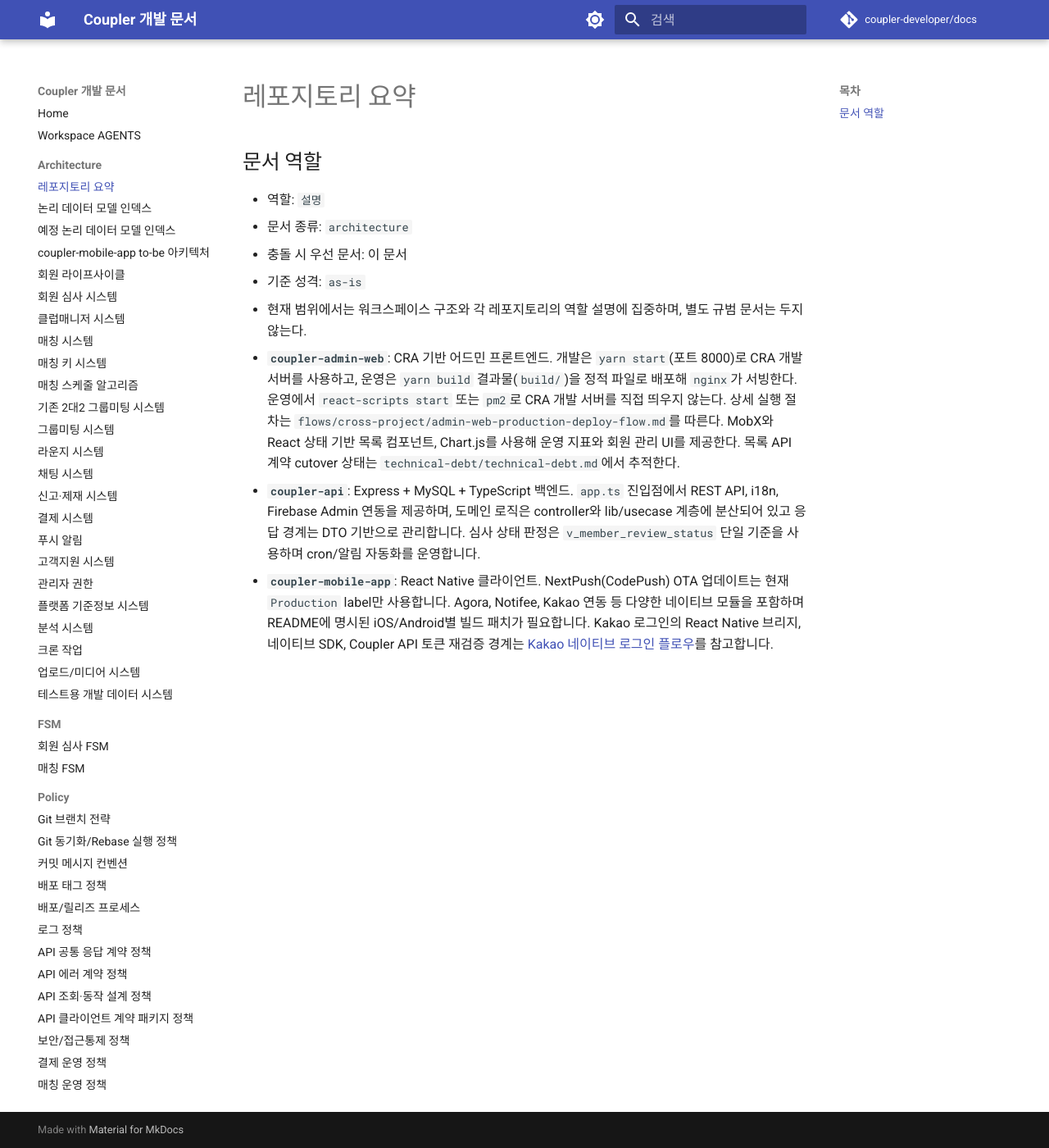
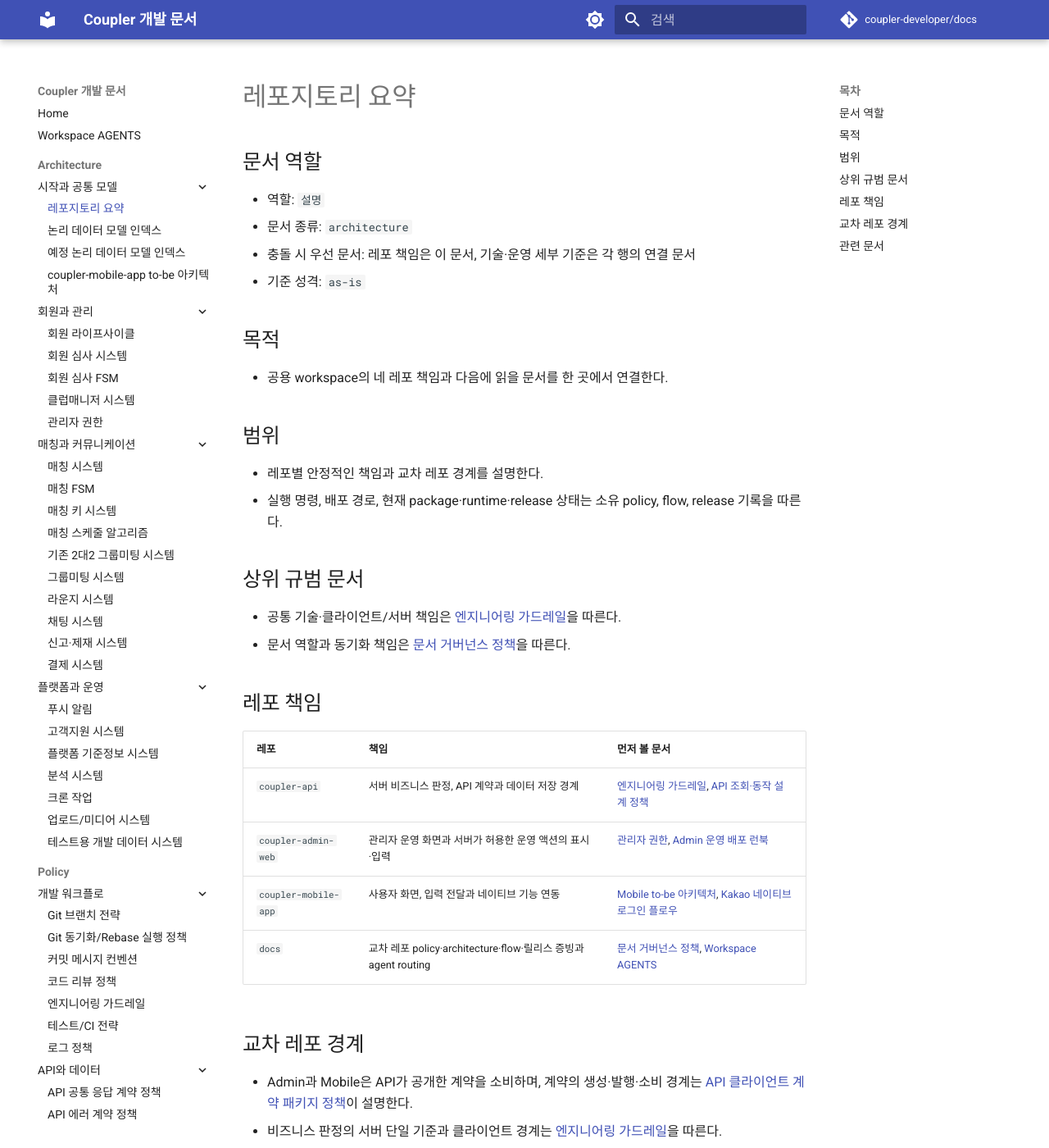
Before and after one commit to coupler-developer/docs, an MkDocs documentation site: the page built from content/architecture/repo-overview.md, in a window 1280 px wide and 1400 px high. Shown: the whole window at 82% size. Built offline with MkDocs 1.6.1 and Material for MkDocs 9.7.7, drawn with Linux system fonts in a browser that asks for light colours; comment, search, counter and statistics services are not loaded; some of the changed text lies outside the part shown.

Commit message:
docs: 문서 탐색 구조 단순화
Reason:
- 문서 종류 중심의 평면 탐색과 일회성 리뷰 기록 노출로 첫 진입 경로가 불명확했다.

Changes:
- Home과 nav를 작업·도메인 중심으로 재구성했다.
- 레포 책임 문서를 안정적인 경계와 SoT 링크 중심으로 축약했다.
- 일회성 cutover 리뷰를 lifecycle tombstone으로 retire 처리했다.

How:
- 파일 이동이나 새 문서 없이 기존 인덱스와 lifecycle registry를 동기화했다.

Tests:
- yarn verify 통과

```diff
--- a/content/architecture/repo-overview.md
+++ b/content/architecture/repo-overview.md
@@ -4,11 +4,42 @@
 
 - 역할: `설명`
 - 문서 종류: `architecture`
-- 충돌 시 우선 문서: 이 문서
+- 충돌 시 우선 문서: 레포 책임은 이 문서, 기술·운영 세부 기준은 각 행의 연결 문서
 - 기준 성격: `as-is`
 
-- 현재 범위에서는 워크스페이스 구조와 각 레포지토리의 역할 설명에 집중하며, 별도 규범 문서는 두지 않는다.
+## 목적
 
-- **`coupler-admin-web`**: CRA 기반 어드민 프론트엔드. 개발은 `yarn start`(포트 8000)로 CRA 개발 서버를 사용하고, 운영은 `yarn build` 결과물(`build/`)을 정적 파일로 배포해 `nginx`가 서빙한다. 운영에서 `react-scripts start` 또는 `pm2`로 CRA 개발 서버를 직접 띄우지 않는다. 상세 실행 절차는 `flows/cross-project/admin-web-production-deploy-flow.md`를 따른다. MobX와 React 상태 기반 목록 컴포넌트, Chart.js를 사용해 운영 지표와 회원 관리 UI를 제공한다. 목록 API 계약 cutover 상태는 `technical-debt/technical-debt.md`에서 추적한다.
-- **`coupler-api`**: Express + MySQL + TypeScript 백엔드. `app.ts` 진입점에서 REST API, i18n, Firebase Admin 연동을 제공하며, 도메인 로직은 controller와 lib/usecase 계층에 분산되어 있고 응답 경계는 DTO 기반으로 관리합니다. 심사 상태 판정은 `v_member_review_status` 단일 기준을 사용하며 cron/알림 자동화를 운영합니다.
-- **`coupler-mobile-app`**: React Native 클라이언트. NextPush(CodePush) OTA 업데이트는 현재 `Production` label만 사용합니다. Agora, Notifee, Kakao 연동 등 다양한 네이티브 모듈을 포함하며 README에 명시된 iOS/Android별 빌드 패치가 필요합니다. Kakao 로그인의 React Native 브리지, 네이티브 SDK, Coupler API 토큰 재검증 경계는 [Kakao 네이티브 로그인 플로우](../flows/cross-project/kakao-native-login-flow.md)를 참고합니다.
+- 공용 workspace의 네 레포 책임과 다음에 읽을 문서를 한 곳에서 연결한다.
+
+## 범위
+
+- 레포별 안정적인 책임과 교차 레포 경계를 설명한다.
+- 실행 명령, 배포 경로, 현재 package·runtime·release 상태는 소유 policy, flow, release 기록을 따른다.
+
+## 상위 규범 문서
+
+- 공통 기술·클라이언트/서버 책임은 [엔지니어링 가드레일](../policy/engineering-guardrails.md)을 따른다.
+- 문서 역할과 동기화 책임은 [문서 거버넌스 정책](../policy/document-governance-policy.md)을 따른다.
+
+## 레포 책임
+
+| 레포 | 책임 | 먼저 볼 문서 |
+| --- | --- | --- |
+| `coupler-api` | 서버 비즈니스 판정, API 계약과 데이터 저장 경계 | [엔지니어링 가드레일](../policy/engineering-guardrails.md), [API 조회·동작 설계 정책](../policy/api-operation-design-policy.md) |
+| `coupler-admin-web` | 관리자 운영 화면과 서버가 허용한 운영 액션의 표시·입력 | [관리자 권한](admin-permission.md), [Admin 운영 배포 런북](../flows/cross-project/admin-web-production-deploy-flow.md) |
+| `coupler-mobile-app` | 사용자 화면, 입력 전달과 네이티브 기능 연동 | [Mobile to-be 아키텍처](mobile-app-to-be.md), [Kakao 네이티브 로그인 플로우](../flows/cross-project/kakao-native-login-flow.md) |
+| `docs` | 교차 레포 policy·architecture·flow·릴리스 증빙과 agent routing | [문서 거버넌스 정책](../policy/document-governance-policy.md), [Workspace AGENTS](../AGENTS.md) |
+
+## 교차 레포 경계
+
+- Admin과 Mobile은 API가 공개한 계약을 소비하며, 계약의 생성·발행·소비 경계는
+  [API 클라이언트 계약 패키지 정책](../policy/api-client-contract-package-policy.md)이 설명한다.
+- 비즈니스 판정의 서버 단일 기준과 클라이언트 경계는
+  [엔지니어링 가드레일](../policy/engineering-guardrails.md)을 따른다.
+- 다중 레포 변경의 적용 순서와 검증은 연결된 policy, flow와 release 기록에서 소유한다.
+
+## 관련 문서
+
+- [API 계약 변경 모바일 릴리즈 플로우](../flows/cross-project/api-contract-mobile-release-flow.md)
+- [배포/릴리즈 프로세스](../policy/release-process.md)
+- [테스트/CI 전략](../policy/testing-strategy.md)
--- a/content/flows/cross-project/api-contract-cutover-final-review.md
+++ /dev/null
@@ -1,121 +0,0 @@
-# API 계약 cutover 최종 리뷰
-
-## 문서 역할
-
-- 역할: `시나리오`
-- 문서 종류: `flow`
-- 충돌 시 우선 문서: [엔지니어링 가드레일](../../policy/engineering-guardrails.md), [API 공통 응답 계약 정책](../../policy/api-response-contract-policy.md), [API 클라이언트 계약 패키지 정책](../../policy/api-client-contract-package-policy.md)
-- 기준 성격: `as-is`
-
-## 목적
-
-- API/Admin/Mobile 동시 배포 계약 묶음의 최종 코드 리뷰 범위, 검증 결과, 열린 Finding과 merge 조건을 기록한다.
-
-## 범위
-
-- 리뷰일: `2026-07-12`
-- 변경 유형: `코드+문서`
-- 판정 범위: `동시 배포 계약 묶음`
-- API: `coupler-api` PR [#107](https://github.com/coupler-developer/coupler-api/pull/107), source commit `56f7a45`, merge commit `c872927`
-- Admin: `coupler-admin-web` PR [#54](https://github.com/coupler-developer/coupler-admin-web/pull/54), merge commit `d58040f8`
-- Mobile: `coupler-mobile-app` PR [#156](https://github.com/coupler-developer/coupler-mobile-app/pull/156), merge commit `a5f4a0b`
-- Docs: `docs` PR [#53](https://github.com/coupler-developer/docs/pull/53), 이 문서와 직접 연결된 정책 변경
-- 직접 연결 문서:
-    - [API 공통 응답 계약 정책](../../policy/api-response-contract-policy.md)
-    - [API 클라이언트 계약 패키지 정책](../../policy/api-client-contract-package-policy.md)
-    - [배포/릴리즈 프로세스](../../policy/release-process.md)
-    - [엔지니어링 가드레일](../../policy/engineering-guardrails.md)
-    - [코드 리뷰 정책](../../policy/code-review-policy.md)
-    - [기술 부채 정리](../../technical-debt/technical-debt.md)
-- 제외:
-    - operation별 success DTO runtime validator 완성
-    - operation별 type-only public request DTO 생성과 소비자 local request wire DTO 제거
-    - Store/NextPush 배포 이력
-    - `min_version`/`force_update`와 legacy traffic 운영 증빙
-    - API URL-encoded parser 실제 제거
-- 조건부 추가 관점: API 계약, 다중 레포 계약
-- N/A 근거: DB, 권한, 결제, 상태 머신, UI 표시를 변경하지 않는다.
-
-## 최종 구조 판정
-
-| 경계 | 판정 | 근거 |
-| --- | --- | --- |
-| API 성공/실패 envelope | `No Findings` | `coupler-api/packages/contracts/src/response.ts`, API 전체 품질 게이트 통과 |
-| 성공 `data` runtime 경계 | `No Findings` | DTO validator 완성 전 `ApiEnvelope<unknown>`만 보장하고 소비자 공통 경계 한 곳에서 compile-time 타입을 결합 |
-| Mobile 요청 transport | `No Findings` | GET/DELETE query, POST/PUT JSON, upload multipart 및 관련 테스트 |
-| Admin 요청 transport | `No Findings` | GET/DELETE query, 일반 POST JSON, FormData boundary 자동 생성 |
-| Admin 일반/목록 응답 경계 | `No Findings` | 일반 응답과 목록 응답 모두 `unknown -> isEnvelope -> ok 분기 -> data 검증/결합` 순서 |
-| Package 공개 runtime | `No Findings` | 발행 및 소비 version `0.1.5` 정렬, 설치 runtime 실제 export gate 통과 |
-| URL-encoded client body | `No Findings` | Mobile serializer 제거, Swagger App write request JSON 수렴 |
-
-## 검증
-
-| 레포 | 명령 | 결과 |
-| --- | --- | --- |
-| API | `pnpm lint && pnpm typecheck && pnpm format && pnpm check:contracts && pnpm pack:contracts && pnpm test:ci` | 통과, 102 suites / 851 tests |
-| Admin | `yarn lint && yarn typecheck && yarn format && yarn test:ci` | 통과, 9 suites / 72 tests |
-| Mobile | `yarn lint && yarn typecheck && yarn format && yarn test:ci` | 통과, 51 suites / 367 tests / 10 snapshots |
-| Docs | `yarn validate:docs` | 통과 |
-
-## 수정-리뷰 반복
-
-| 차수 | 조치 | 검증 | 재리뷰 판정 | 근거 |
-| --- | --- | --- | --- | --- |
-| 1 | Response runtime과 request transport 책임 분리 | 네 레포 표준 품질 게이트 | `Finding` | Package source/consumer version 불일치 |
-| 2 | 운영 legacy cutover와 동시 배포 계약 묶음 판정 분리 | `yarn validate:docs` | `Finding` | 운영 증빙은 제외됐으나 package 정렬 미완료 |
-| 3 | Admin 응답을 검증 전 `unknown`으로 유지하고 실제 package runtime export gate 추가 | API 통과, Admin/Mobile gate 의도적 실패 | `Finding` | `0.1.5` 미발행 및 소비자 `0.1.4` 고정 |
-| 4 | API #107 병합·`0.1.5` 발행 확인 후 Admin/Mobile exact dependency와 lockfile 정렬 | Admin/Mobile 전체 품질 게이트 | `No Findings` | 두 소비자의 설치 runtime export와 API package source 일치 |
-| 5 | Admin 목록도 package envelope guard를 먼저 적용하고 목록 validator를 `data` 전용으로 축소 | Admin 표적 회귀 테스트와 전체 품질 게이트, Docs 전체 검증 | `No Findings` | 성공/실패 envelope의 계약 외 top-level field 거부 확인 |
-
-## 판정
-
-| 관문/관점 | 판정 | 근거 |
-| --- | --- | --- |
-| Scope Gate | `No Findings` | 동시 배포 계약 묶음과 제외 범위를 명시 |
-| SoT / Policy Editor | `No Findings` | 세부 기준은 policy에 두고 이 문서는 결과만 기록 |
-| Taxonomy / Classification Editor | `No Findings` | envelope, success DTO, request transport, package version 축을 분리 |
-| Structure Fitness / Simplification Reviewer | `No Findings` | 공통 envelope guard와 소비자 단일 타입 결합 경계 유지 |
-| Change Impact / Sync Auditor | `No Findings` | 코드, 정책, 기술 부채, PR 연결 |
-| First-time Reader | `No Findings` | 대상 PR, commit, 제외 범위, merge 조건을 한 문서에서 확인 가능 |
-| Writing Quality / Style Editor | `No Findings` | 판정과 근거 중심으로 중복 제거 |
-| Domain Implementer | `No Findings` | API/Admin/Mobile별 실행 기준 명시 |
-| QA / Evidence Reviewer | `No Findings` | API와 두 소비자 전체 품질 게이트 통과 |
-| Lifecycle Owner | `No Findings` | URL-encoded parser 제거는 별도 기술 부채로 유지 |
-| 조건부 추가 관점 | `No Findings` | 세 레포 package version과 실제 공개 runtime 정렬 완료 |
-| Finding 병합 | `No Findings` | `ACR-001`, `ACR-002` 해소, 열린 Finding 없음 |
-| Exit Gate | `No Findings` | 열린 Finding 없음 |
-
-## Findings
-
-| ID | 상태 | 관점 | 내용 | 근거 | 조치 |
-| --- | --- | --- | --- | --- | --- |
-| `ACR-001` | `닫힘` | QA / Evidence Reviewer, API 계약 | API package source와 Admin/Mobile dependency·lockfile을 `0.1.5`로 정렬하고 제거 대상 runtime export가 설치 package에서 사라진 것을 확인했다. | API #107 merge commit `c872927`, `0.1.5` tarball `a673c3d`, Admin merge commit `d58040f8`, Mobile merge commit `a5f4a0b`, 두 소비자 전체 품질 게이트 | 완료 |
-| `ACR-002` | `닫힘` | Structure Fitness / Simplification Reviewer, API 계약 | Admin 목록 응답의 local envelope 재해석을 제거하고 package `isEnvelope` 검증 뒤 `data.cnt/list`를 검증하도록 책임을 분리했다. | `coupler-admin-web/src/api/adminListClient.ts`, `coupler-admin-web/src/__tests__/admin-list-client.test.ts`, Admin 전체 품질 게이트 | 완료 |
-
-## 비차단 판정
-
-- Swagger request transport 검사의 동적 파일 탐색은 현재 계약 오류가 아니라 향후 회귀 방지 개선 제안이다.
-- API URL-encoded parser는 client JSON 전환 완료 판단과 분리된 기존 호환 부채이며 이번 최종 구조 코드 리뷰의 차단 Finding이 아니다.
-
-## 기존 부채
-
-| 항목 | 근거 |
-| --- | --- |
-| API URL-encoded parser 제거 대기 | `content/technical-debt/technical-debt.md`의 `API URL-encoded 호환 parser 제거 대기` |
-| Success DTO schema 정리 미완료 | `content/technical-debt/technical-debt.md`의 `API success DTO schema 정리 미완료` |
-| Public request DTO 생성/소비 전환 미완료 | `content/technical-debt/technical-debt.md`의 `API public request DTO 생성/소비 전환 미완료` |
-
-## 결론
-
-- 마지막 수정 이후 검증: API/Mobile 선행 통과, Admin 목록 envelope 경계 수정 후 Admin 전체 품질 게이트와 Docs 전체 검증 통과
-- 열린 Finding: 없음
-- Exit Gate: `No Findings`
-- 최종 판정: `No Findings`
-- 완료한 계약 정렬 및 소비자 merge:
-    1. API #107 병합 및 `@coupler-developer/coupler-api-contracts@0.1.5` 발행 확인
-    2. Admin/Mobile `package.json`과 `yarn.lock` exact version `0.1.5` 정렬
-    3. Admin/Mobile 전체 품질 게이트 통과
-    4. 최종 비교 ref로 동일 범위 재리뷰 완료
-    5. Admin #54와 Mobile #156의 `main` 병합 확인
-- 소비자 PR 상태: Admin #54와 Mobile #156 병합 완료.
-- 남은 위험: 이번 동시 배포 계약 묶음 범위에서 확인된 위험 없음.
--- a/document-lifecycle-registry.json
+++ b/document-lifecycle-registry.json
@@ -165,8 +165,11 @@
     },
     {
       "id": "flows.cross-project.api-contract-cutover-final-review",
-      "lifecycle": "active",
+      "lifecycle": "retired",
+      "noReplacementReason": "일회성 리뷰 결과는 연결 PR과 Git 이력에 보존되며 재사용 가능한 문서 책임이 없다.",
       "path": "flows/cross-project/api-contract-cutover-final-review.md",
+      "retiredAt": "2026-08-02",
+      "retirementReason": "날짜·PR·완료 결과를 담은 리뷰 기록을 활성 실행 flow와 SoT 폐쇄 탐색에서 제거했다.",
       "routing": "closure"
     },
     {
--- a/mkdocs.yml
+++ b/mkdocs.yml
@@ -57,71 +57,80 @@ nav:
   - Home: README.md
   - Workspace AGENTS: AGENTS.md
   - Architecture:
-      - 레포지토리 요약: architecture/repo-overview.md
-      - 논리 데이터 모델 인덱스: architecture/logical-data-model-index.md
-      - 예정 논리 데이터 모델 인덱스: architecture/logical-data-model-planned-index.md
-      - coupler-mobile-app to-be 아키텍처: architecture/mobile-app-to-be.md
-      - 회원 라이프사이클: architecture/member-lifecycle.md
-      - 회원 심사 시스템: architecture/member-review-system.md
-      - 클럽매니저 시스템: architecture/club-manager-system.md
-      - 매칭 시스템: architecture/matching-system.md
-      - 매칭 키 시스템: architecture/matching-key-system.md
-      - 매칭 스케줄 알고리즘: architecture/matching-schedule-algorithm.md
-      - 기존 2대2 그룹미팅 시스템: architecture/meeting-system.md
-      - 그룹미팅 시스템: architecture/group-meeting-system.md
-      - 라운지 시스템: architecture/lounge-system.md
-      - 채팅 시스템: architecture/chat-system.md
-      - 신고·제재 시스템: architecture/moderation-system.md
-      - 결제 시스템: architecture/payment-system.md
-      - 푸시 알림: architecture/push-notification.md
-      - 고객지원 시스템: architecture/support-system.md
-      - 관리자 권한: architecture/admin-permission.md
-      - 플랫폼 기준정보 시스템: architecture/platform-config-system.md
-      - 분석 시스템: architecture/analytics-system.md
-      - 크론 작업: architecture/cron-jobs.md
-      - 업로드/미디어 시스템: architecture/upload-media-system.md
-      - 테스트용 개발 데이터 시스템: architecture/development-test-data-system.md
-  - FSM:
-      - 회원 심사 FSM: architecture/member-review-fsm.md
-      - 매칭 FSM: architecture/matching-fsm.md
+      - 시작과 공통 모델:
+          - 레포지토리 요약: architecture/repo-overview.md
+          - 논리 데이터 모델 인덱스: architecture/logical-data-model-index.md
+          - 예정 논리 데이터 모델 인덱스: architecture/logical-data-model-planned-index.md
+          - coupler-mobile-app to-be 아키텍처: architecture/mobile-app-to-be.md
+      - 회원과 관리:
+          - 회원 라이프사이클: architecture/member-lifecycle.md
+          - 회원 심사 시스템: architecture/member-review-system.md
+          - 회원 심사 FSM: architecture/member-review-fsm.md
+          - 클럽매니저 시스템: architecture/club-manager-system.md
+          - 관리자 권한: architecture/admin-permission.md
+      - 매칭과 커뮤니케이션:
+          - 매칭 시스템: architecture/matching-system.md
+          - 매칭 FSM: architecture/matching-fsm.md
+          - 매칭 키 시스템: architecture/matching-key-system.md
+          - 매칭 스케줄 알고리즘: architecture/matching-schedule-algorithm.md
+          - 기존 2대2 그룹미팅 시스템: architecture/meeting-system.md
+          - 그룹미팅 시스템: architecture/group-meeting-system.md
+          - 라운지 시스템: architecture/lounge-system.md
+          - 채팅 시스템: architecture/chat-system.md
+          - 신고·제재 시스템: architecture/moderation-system.md
+          - 결제 시스템: architecture/payment-system.md
+      - 플랫폼과 운영:
+          - 푸시 알림: architecture/push-notification.md
+          - 고객지원 시스템: architecture/support-system.md
+          - 플랫폼 기준정보 시스템: architecture/platform-config-system.md
+          - 분석 시스템: architecture/analytics-system.md
+          - 크론 작업: architecture/cron-jobs.md
+          - 업로드/미디어 시스템: architecture/upload-media-system.md
+          - 테스트용 개발 데이터 시스템: architecture/development-test-data-system.md
   - Policy:
-      - Git 브랜치 전략: policy/git-branch-strategy.md
-      - Git 동기화/Rebase 실행 정책: policy/git-sync-rebase-policy.md
-      - 커밋 메시지 컨벤션: policy/commit-convention.md
-      - 배포 태그 정책: policy/release-tag-policy.md
-      - 배포/릴리즈 프로세스: policy/release-process.md
-      - 로그 정책: policy/log-policy.md
-      - API 공통 응답 계약 정책: policy/api-response-contract-policy.md
-      - API 에러 계약 정책: policy/api-error-contract-policy.md
-      - API 조회·동작 설계 정책: policy/api-operation-design-policy.md
-      - API 클라이언트 계약 패키지 정책: policy/api-client-contract-package-policy.md
-      - 보안/접근통제 정책: policy/security-access-control-policy.md
-      - 결제 운영 정책: policy/payment-ops-policy.md
-      - 매칭 운영 정책: policy/matching-ops-policy.md
-      - 회원 심사 단일 정책: policy/member-review-policy.md
-      - 회원가입 응답 계약: policy/signup-response-contract.md
-      - 푸시알림 운영 정책: policy/push-notification-policy.md
-      - 마케팅 앱 이벤트 정책: policy/marketing-app-events-policy.md
-      - 데이터 거버넌스 정책: policy/data-governance-policy.md
-      - 테스트용 개발 데이터 정책: policy/development-test-data-policy.md
-      - 서비스 용어 정책: policy/service-terminology-policy.md
-      - 코드 리뷰 정책: policy/code-review-policy.md
-      - DB Migration Gate 정책: policy/db-migration-gate-policy.md
-      - 논리 데이터 모델 정책: policy/logical-data-model-policy.md
-      - 문서 거버넌스 정책: policy/document-governance-policy.md
-      - 엔지니어링 가드레일: policy/engineering-guardrails.md
-      - 테스트/CI 전략: policy/testing-strategy.md
+      - 개발 워크플로:
+          - Git 브랜치 전략: policy/git-branch-strategy.md
+          - Git 동기화/Rebase 실행 정책: policy/git-sync-rebase-policy.md
+          - 커밋 메시지 컨벤션: policy/commit-convention.md
+          - 코드 리뷰 정책: policy/code-review-policy.md
+          - 엔지니어링 가드레일: policy/engineering-guardrails.md
+          - 테스트/CI 전략: policy/testing-strategy.md
+          - 로그 정책: policy/log-policy.md
+      - API와 데이터:
+          - API 공통 응답 계약 정책: policy/api-response-contract-policy.md
+          - API 에러 계약 정책: policy/api-error-contract-policy.md
+          - API 조회·동작 설계 정책: policy/api-operation-design-policy.md
+          - API 클라이언트 계약 패키지 정책: policy/api-client-contract-package-policy.md
+          - DB Migration Gate 정책: policy/db-migration-gate-policy.md
+          - 논리 데이터 모델 정책: policy/logical-data-model-policy.md
+          - 데이터 거버넌스 정책: policy/data-governance-policy.md
+      - 도메인과 운영:
+          - 보안/접근통제 정책: policy/security-access-control-policy.md
+          - 결제 운영 정책: policy/payment-ops-policy.md
+          - 매칭 운영 정책: policy/matching-ops-policy.md
+          - 회원 심사 단일 정책: policy/member-review-policy.md
+          - 회원가입 응답 계약: policy/signup-response-contract.md
+          - 푸시알림 운영 정책: policy/push-notification-policy.md
+          - 마케팅 앱 이벤트 정책: policy/marketing-app-events-policy.md
+          - 테스트용 개발 데이터 정책: policy/development-test-data-policy.md
+          - 서비스 용어 정책: policy/service-terminology-policy.md
+      - 릴리즈와 문서:
+          - 배포 태그 정책: policy/release-tag-policy.md
+          - 배포/릴리즈 프로세스: policy/release-process.md
+          - 문서 거버넌스 정책: policy/document-governance-policy.md
   - Flows:
-      - Kakao 네이티브 로그인 플로우: flows/cross-project/kakao-native-login-flow.md
-      - 매칭 플로우: flows/cross-project/matching-flow.md
-      - API 계약 변경 모바일 릴리즈 플로우: flows/cross-project/api-contract-mobile-release-flow.md
-      - API 계약 cutover 최종 리뷰: flows/cross-project/api-contract-cutover-final-review.md
-      - 릴리즈 자동화 파이프라인: flows/cross-project/release-automation-pipeline.md
-      - 운영 배포 명령어 런북: flows/cross-project/production-deploy-command-runbook.md
-      - Admin 운영 배포 런북: flows/cross-project/admin-web-production-deploy-flow.md
-      - 테스트용 개발 데이터 운영 흐름: flows/cross-project/development-test-data-flow.md
-      - 개발계 cron 운영 흐름: flows/cross-project/development-cron-operation-flow.md
-      - Firebase Apple SDK 설치 경로 전환 흐름: flows/cross-project/firebase-apple-sdk-migration-flow.md
+      - 제품 흐름:
+          - Kakao 네이티브 로그인 플로우: flows/cross-project/kakao-native-login-flow.md
+          - 매칭 플로우: flows/cross-project/matching-flow.md
+      - 계약과 릴리즈:
+          - API 계약 변경 모바일 릴리즈 플로우: flows/cross-project/api-contract-mobile-release-flow.md
+          - 릴리즈 자동화 파이프라인: flows/cross-project/release-automation-pipeline.md
+          - 운영 배포 명령어 런북: flows/cross-project/production-deploy-command-runbook.md
+          - Admin 운영 배포 런북: flows/cross-project/admin-web-production-deploy-flow.md
+      - 개발 운영:
+          - 테스트용 개발 데이터 운영 흐름: flows/cross-project/development-test-data-flow.md
+          - 개발계 cron 운영 흐름: flows/cross-project/development-cron-operation-flow.md
+          - Firebase Apple SDK 설치 경로 전환 흐름: flows/cross-project/firebase-apple-sdk-migration-flow.md
   - Releases:
       - 2.3.0 릴리스 실행 기록: releases/v2.3.0.md
       - 2.2.7 릴리스 실행 기록: releases/v2.2.7.md
```
Also changed, not shown: content/AGENTS.md (+0 -1 lines), content/README.md (+15 -7 lines).
